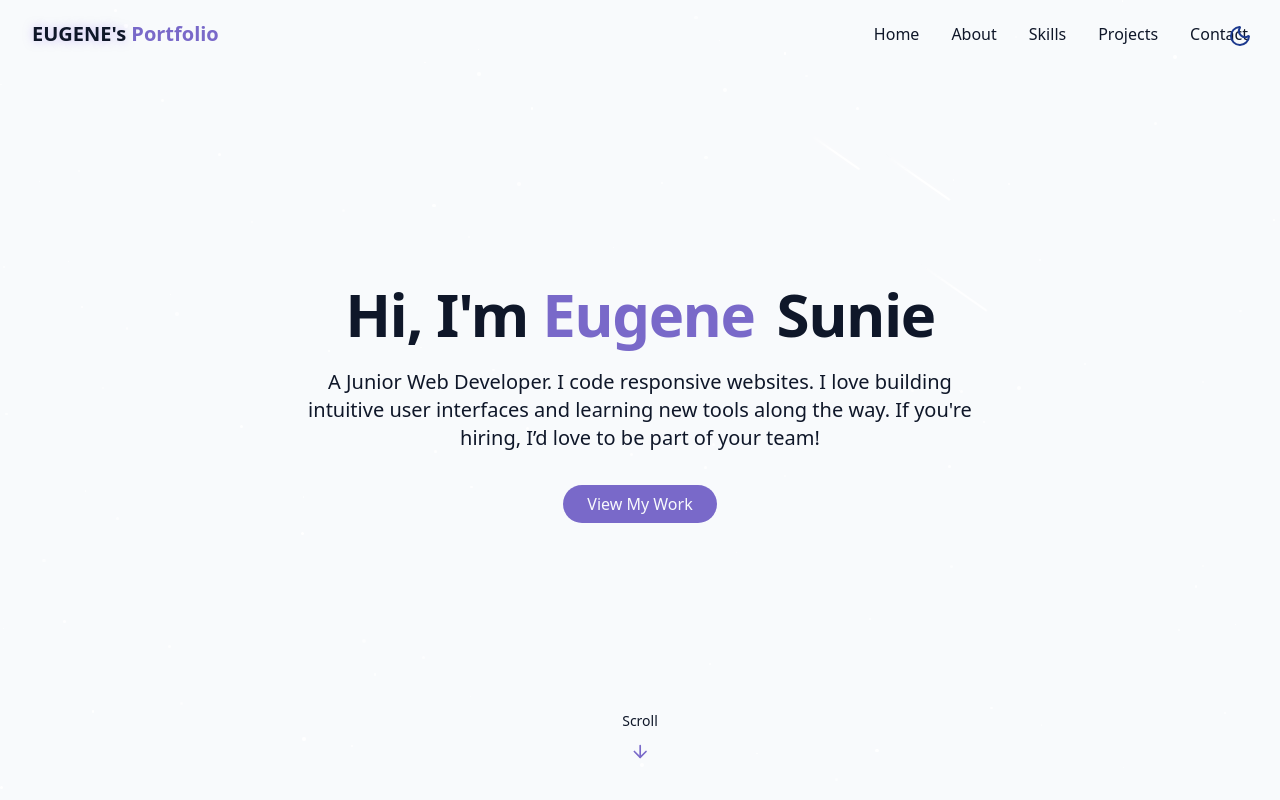
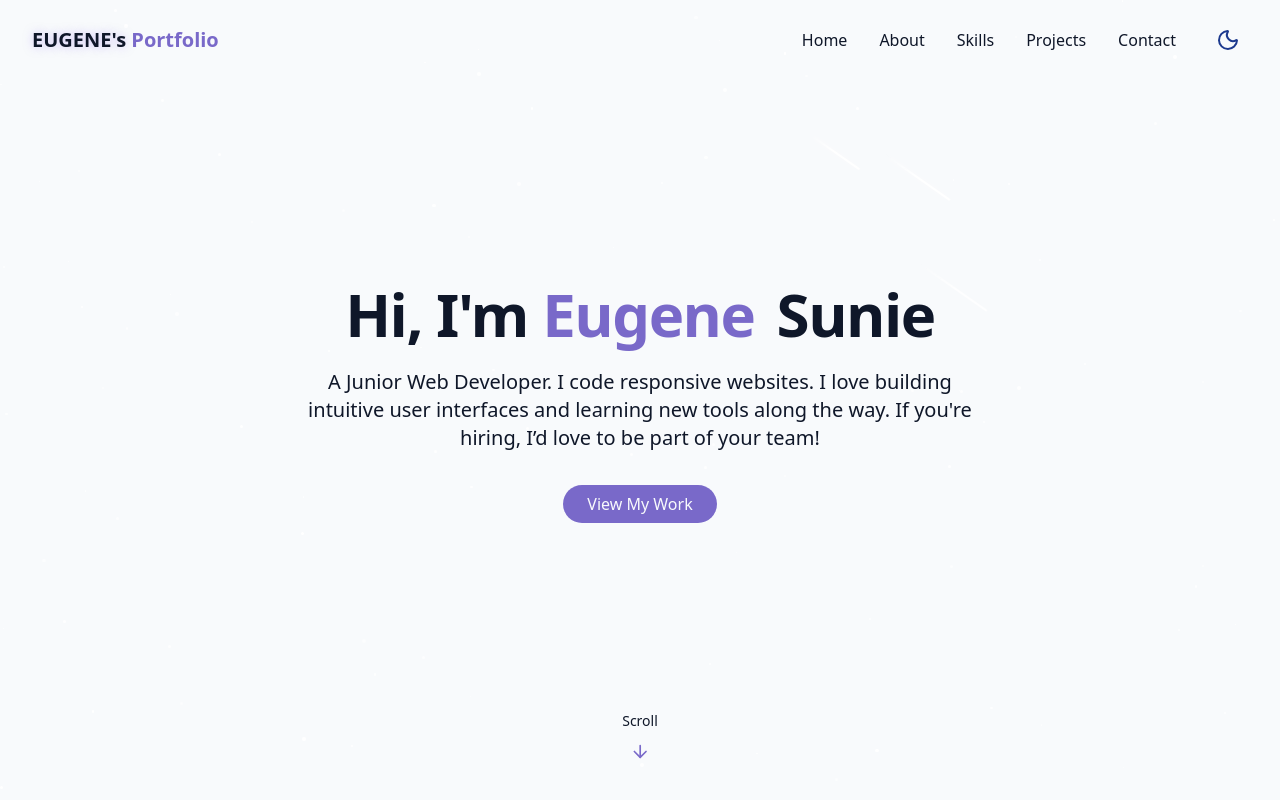
Before and after one commit to eugeneleroy29/my-portfolio-website, a React (Vite) app: page / in a window 1280 px wide. Shown: the top 800 px of the page. Built offline with nearby package versions, Linux system fonts and the light colour scheme.

Commit message:
fixed some more bugs

```diff
--- a/src/components/AboutSection.jsx
+++ b/src/components/AboutSection.jsx
@@ -31,6 +31,7 @@ const AboutSection = () => {
               </a>
               <a
                 href="#"
+                download
                 className="px-6 py-2 rounded-full border border-primary text-primary hover:bg-primary/10 transition-colors duration-300"
               >
                 Download CV
--- a/src/components/ContactSection.jsx
+++ b/src/components/ContactSection.jsx
@@ -49,7 +49,7 @@ const ContactSection = () => {
           <div className="space-y-8">
             <h3 className="text-2xl font-semibold mb-6">Contact Information</h3>
 
-            <div className="space-y-6 justify-center">
+            <div className="space-y-6 flex flex-col items-start text-left">
               <div className="flex items-start space-x-4">
                 <div className="p-3 rounded-full bg-primary/10">
                   <Mail className="h-6 w-6 text-primary" />
@@ -131,7 +131,7 @@ const ContactSection = () => {
                   name="name"
                   required
                   className="w-full px-4 py-3 rounded-md border border-input bg-background focus:outline-hidden focus:ring-2 focus:ring-primary"
-                  placeholder="Your name..."
+                  placeholder="John Doe"
                 />
               </div>
               <div>
@@ -147,7 +147,7 @@ const ContactSection = () => {
                   name="email"
                   required
                   className="w-full px-4 py-3 rounded-md border border-input bg-background focus:outline-hidden focus:ring-2 focus:ring-primary"
-                  placeholder="Your email..."
+                  placeholder="johndoe@gmail.com"
                 />
               </div>
               <div>
--- a/src/components/NavBar.jsx
+++ b/src/components/NavBar.jsx
@@ -1,6 +1,7 @@
 import { cn } from "@/lib/utils";
 import { Menu, X } from "lucide-react";
 import { useEffect, useState } from "react";
+import ThemeToggle from "./ThemeToggle";
 
 const navItems = [
   { name: "Home", href: "#hero" },
@@ -23,11 +24,19 @@ const NavBar = () => {
     return () => window.removeEventListener("scroll", handleScroll);
   }, []);
 
+  useEffect(() => {
+    document.body.style.overflow = isMenuOpen ? "hidden" : "";
+  }, [isMenuOpen]);
+
   return (
+    <>
+      {/* Main Nav */}
       <nav
         className={cn(
-        "fixed w-full z-40 transition-all duration-300",
-        isScrolled ? "py-3 bg-background/80 backdrop-blur-md shadow-xs" : "py-5"
+          "fixed w-full z-50 transition-all duration-300",
+          isScrolled
+            ? "py-3 bg-background/80 backdrop-blur-md shadow-xs"
+            : "py-5"
         )}
       >
         <div className="container flex items-center justify-between">
@@ -36,12 +45,13 @@ const NavBar = () => {
             href="#hero"
           >
             <span className="relative z-10">
-            <span className="text-glow text-foreground">EUGENE's</span> Portfolio
+              <span className="text-glow text-foreground">EUGENE's</span>{" "}
+              Portfolio
             </span>
           </a>
 
-        {/* desktop nav */}
-        <div className="hidden md:flex space-x-8">
+          {/* Desktop nav */}
+          <div className="hidden md:flex items-center space-x-8">
             {navItems.map((item, key) => (
               <a
                 key={key}
@@ -51,10 +61,10 @@ const NavBar = () => {
                 {item.name}
               </a>
             ))}
+            <ThemeToggle />
           </div>
 
-        {/* mobile nav */}
-
+          {/* Mobile toggle button */}
           <button
             onClick={() => setIsMenuOpen((prev) => !prev)}
             className="md:hidden p-2 text-foreground z-50"
@@ -62,17 +72,18 @@ const NavBar = () => {
           >
             {isMenuOpen ? <X size={24} /> : <Menu size={24} />}
           </button>
+        </div>
+      </nav>
 
+      {/* Mobile menu overlay */}
       <div
         className={cn(
           "fixed inset-0 bg-background/95 backdrop-blur-md z-40 flex flex-col items-center justify-center",
-            "transition-all duration-300 md:hidden",
-            isMenuOpen
-              ? "opacity-100 pointer-events-auto"
-              : "opacity-0 pointer-events-none"
+          "transition-opacity duration-300 ease-in-out md:hidden",
+          isMenuOpen ? "opacity-100 pointer-events-auto" : "opacity-0 pointer-events-none"
         )}
       >
-          <div className="flex flex-col space-y-8 text-xl">
+        <div className="flex flex-col space-y-8 text-xl items-center">
           {navItems.map((item, key) => (
             <a
               key={key}
@@ -83,10 +94,10 @@ const NavBar = () => {
               {item.name}
             </a>
           ))}
+          <ThemeToggle />
         </div>
       </div>
-      </div>
-    </nav>
+    </>
   );
 };
 
--- a/src/components/ThemeToggle.jsx
+++ b/src/components/ThemeToggle.jsx
@@ -1,6 +1,5 @@
 import { Moon, Sun } from "lucide-react";
 import { useEffect, useState } from "react";
-import { cn } from "@/lib/utils";
 
 const ThemeToggle = () => {
   const [isDarkMode, setIsDarkMode] = useState(false);
@@ -12,7 +11,7 @@ const ThemeToggle = () => {
       document.documentElement.classList.add("dark");
     } else {
       setIsDarkMode(false);
-      document.documentElement.classList.add("light");
+      document.documentElement.classList.remove("dark");
     }
   }, []);
 
@@ -31,10 +30,7 @@ const ThemeToggle = () => {
   return (
     <button
       onClick={toggleTheme}
-      className={cn(
-        "fixed max-sm:hidden top-4 right-5 z-50 p-2 rounded-full transition-colors duration-300",
-        "focus:outline-hidden"
-      )}
+      className="p-2 rounded-full transition-colors duration-300 focus:outline-none"
     >
       {isDarkMode ? (
         <Sun className="h-6 w-6 text-yellow-300" />
--- a/src/pages/Home.jsx
+++ b/src/pages/Home.jsx
@@ -1,4 +1,3 @@
-import ThemeToggle from "@/components/ThemeToggle";
 import StarBackground from "@/components/StarBackground";
 import NavBar from "@/components/NavBar";
 import HeroSection from "@/components/HeroSection";
@@ -11,8 +10,6 @@ import Footer from "@/components/Footer";
 const Home = () => {
   return (
     <div className="min-h-screen bg-background text-foreground overflow-x-hidden">
-      {/* Theme toggle */}
-      <ThemeToggle />
       {/* Background effects */}
       <StarBackground />
 
```
Lines whose indentation alone changed are shown as unchanged.
